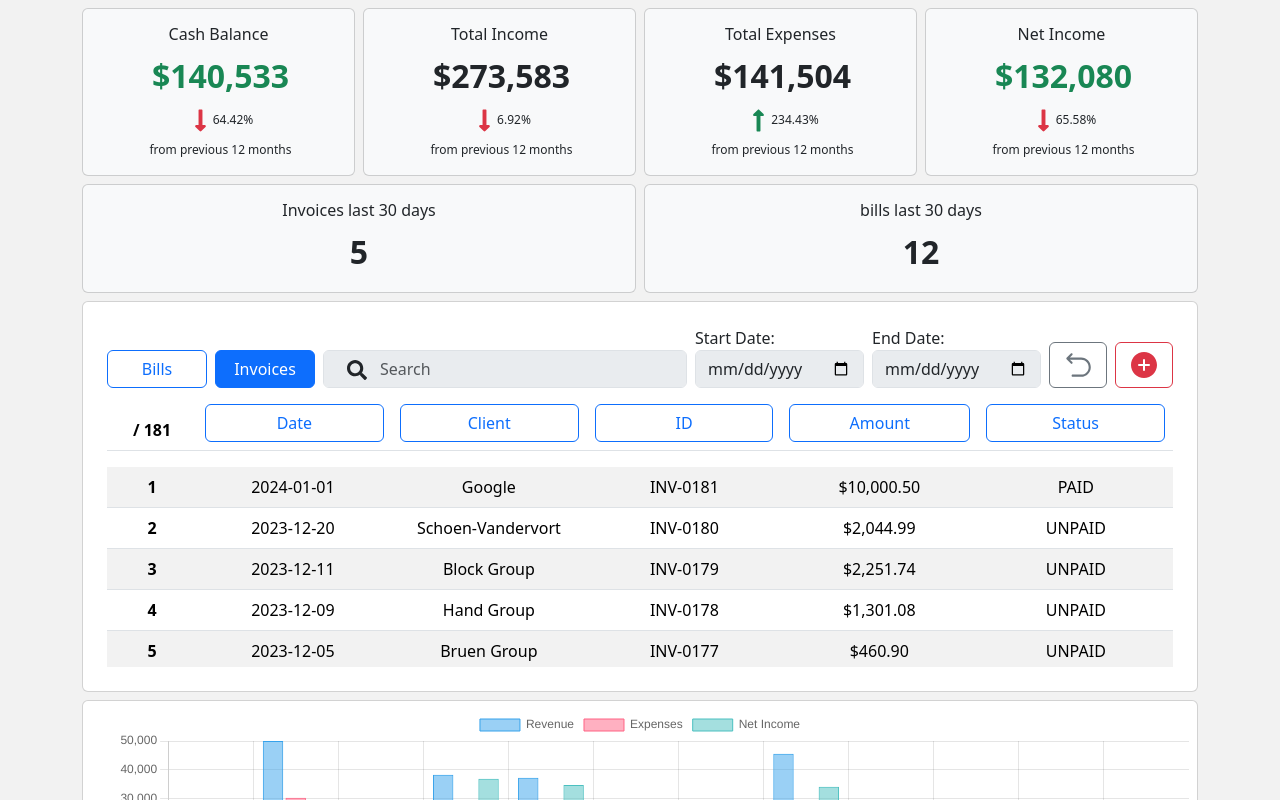
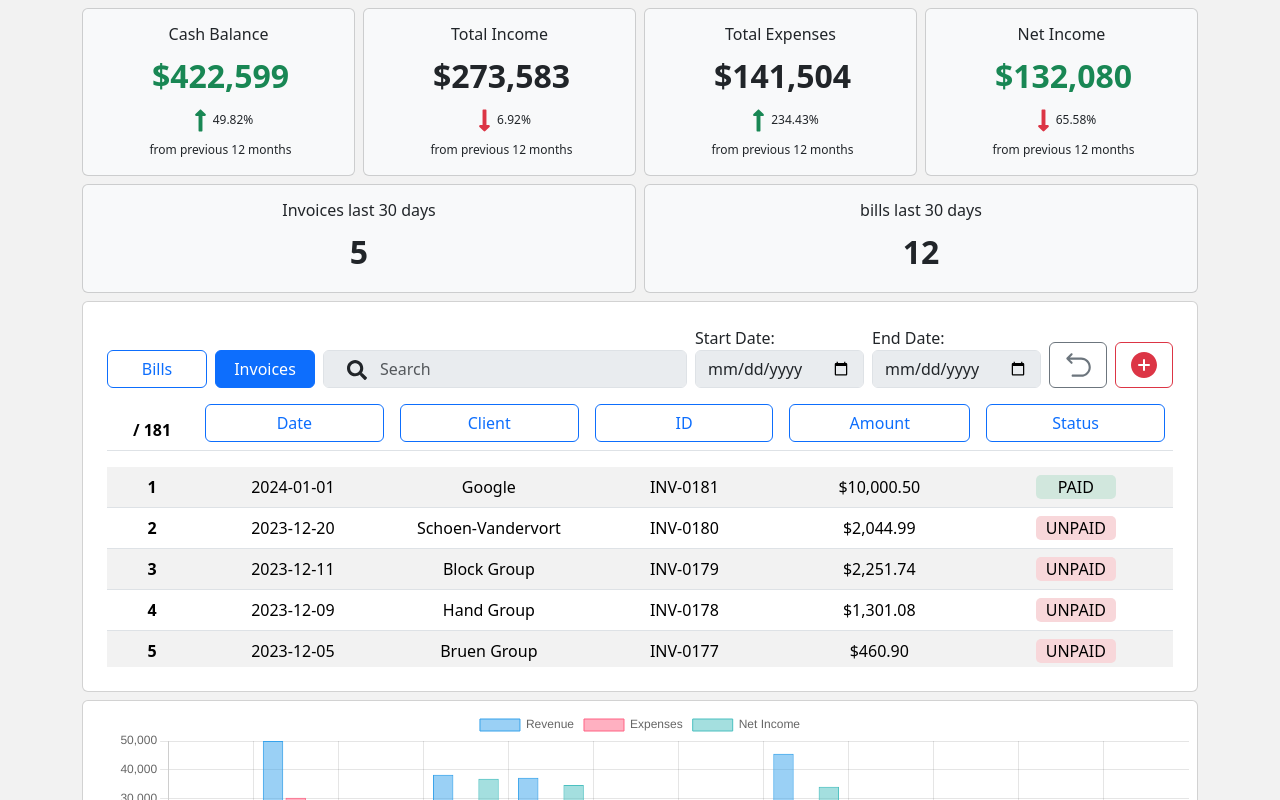
Before and after one commit to jonjon81/financial-tracker-react, a React (Vite) app: page / in a window 1280 px wide. Shown: the top 800 px of the page. Built offline with nearby package versions, Linux system fonts and the light colour scheme.

Commit message:
Update cash balance logic

```diff
--- a/src/components/CashBalance.tsx
+++ b/src/components/CashBalance.tsx
@@ -29,25 +29,25 @@ const CashBalance: React.FC<SummaryProps> = () => {
   };
 
   const previous12MonthsTransactions = filterTransactionsByDynamicMonths(12);
-  const previous24MonthsTransactions = filterTransactionsByDynamicMonths(24);
 
   const totalPrevious12Months = calculateTotalAmount(previous12MonthsTransactions);
-  const totalPrevious24Months = calculateTotalAmount(previous24MonthsTransactions);
+  const previous100MonthsTransactions = filterTransactionsByDynamicMonths(100);
+  const totalPrevious100Months = calculateTotalAmount(previous100MonthsTransactions); // Total of previous 100 months
 
-  const difference = totalPrevious12Months - totalPrevious24Months;
+  const balance12MonthsAgo = totalPrevious100Months - totalPrevious12Months;
   const differencePercentage =
-    totalPrevious24Months !== 0 ? ((difference / totalPrevious24Months) * 100).toFixed(2) : 'N/A';
+    totalPrevious100Months !== 0 ? ((totalPrevious12Months / balance12MonthsAgo) * 100).toFixed(2) : 'N/A';
 
   let totalAmountColor = 'text-dark';
   let differenceColor = 'text-dark';
 
-  if (totalPrevious12Months > 5000) totalAmountColor = 'text-success';
-  else if (totalPrevious12Months > 0) totalAmountColor = 'text-warning';
-  else if (totalPrevious12Months < 0) totalAmountColor = 'text-danger';
+  if (totalPrevious100Months > 5000) totalAmountColor = 'text-success';
+  else if (totalPrevious100Months > 0) totalAmountColor = 'text-warning';
+  else if (totalPrevious100Months < 0) totalAmountColor = 'text-danger';
 
-  if (difference < 0) {
+  if (balance12MonthsAgo < 0) {
     differenceColor = 'text-danger';
-  } else if (difference > 0) {
+  } else if (balance12MonthsAgo > 0) {
     differenceColor = 'text-success';
   }
 
@@ -87,7 +87,7 @@ const CashBalance: React.FC<SummaryProps> = () => {
         <h2 className="card-title fs-6 text-center">Cash Balance</h2>
         <p className="card-text text-center fs-2">
           <span className={`ms-1 ${totalAmountColor}`}>
-            <strong>{formatPriceWholeNumber(totalPrevious12Months)}</strong>
+            <strong>{formatPriceWholeNumber(totalPrevious100Months)}</strong>
           </span>
           <br />
           <span className="ms-1 d-flex flex-column perecent-change-block pt-2" style={{ fontSize: '12px' }}>
--- a/src/components/InvoicesWidget.css
+++ b/src/components/InvoicesWidget.css
@@ -1,6 +1,10 @@
-.table-row:hover * {
+.table-row:hover > * {
   background: #000;
   color: #fff;
+}
+
+.table-row:hover > * > * {
+  color: #000;
 }
 
 .table tr * {
@@ -27,6 +31,12 @@ input {
   height: 200px;
   max-height: 200px;
   overflow-y: auto;
+}
+
+.status-style * {
+  max-width: 80px;
+  margin: auto;
+  border-radius: 5px;
 }
 
 @media (min-width: 768px) {
--- a/src/components/InvoicesWidget.tsx
+++ b/src/components/InvoicesWidget.tsx
@@ -378,7 +378,7 @@ const InvoicesWidget: React.FC<InvoicesProps> = ({ transactions }) => {
   };
 
   const renderSortBillIcon = (column: ColumnHeaderBill) => {
-    if (activeInvoiceColumn === column) {
+    if (activeBillColumn === column) {
       return sortBillConfig.direction === SortDirection.ASC ? <FaChevronUp /> : <FaChevronDown />;
     }
     return null;
@@ -675,7 +675,11 @@ const InvoicesWidget: React.FC<InvoicesProps> = ({ transactions }) => {
                     <td className="text-capitalize">{invoice.clientName}</td>
                     <td className="text-uppercase">{invoice.referenceNumber}</td>
                     <td>{formatPrice(invoice.amount)}</td>
-                    <td>{invoice.status}</td>
+                    <td className="status-style">
+                      <div className={invoice.status === 'PAID' ? 'bg-success-subtle' : 'bg-danger-subtle'}>
+                        {invoice.status}
+                      </div>
+                    </td>
                   </tr>
                 ))}
             </tbody>
@@ -707,7 +711,11 @@ const InvoicesWidget: React.FC<InvoicesProps> = ({ transactions }) => {
                     <td className="text-capitalize">{bill.vendor}</td>
                     <td className="text-uppercase">{bill.referenceNumber}</td>
                     <td>{formatPrice(bill.amount)}</td>
-                    <td>{bill.status}</td>
+                    <td className="status-style">
+                      <div className={bill.status === 'PAID' ? 'bg-success-subtle' : 'bg-danger-subtle'}>
+                        {bill.status}
+                      </div>
+                    </td>
                   </tr>
                 ))}
             </tbody>
```
